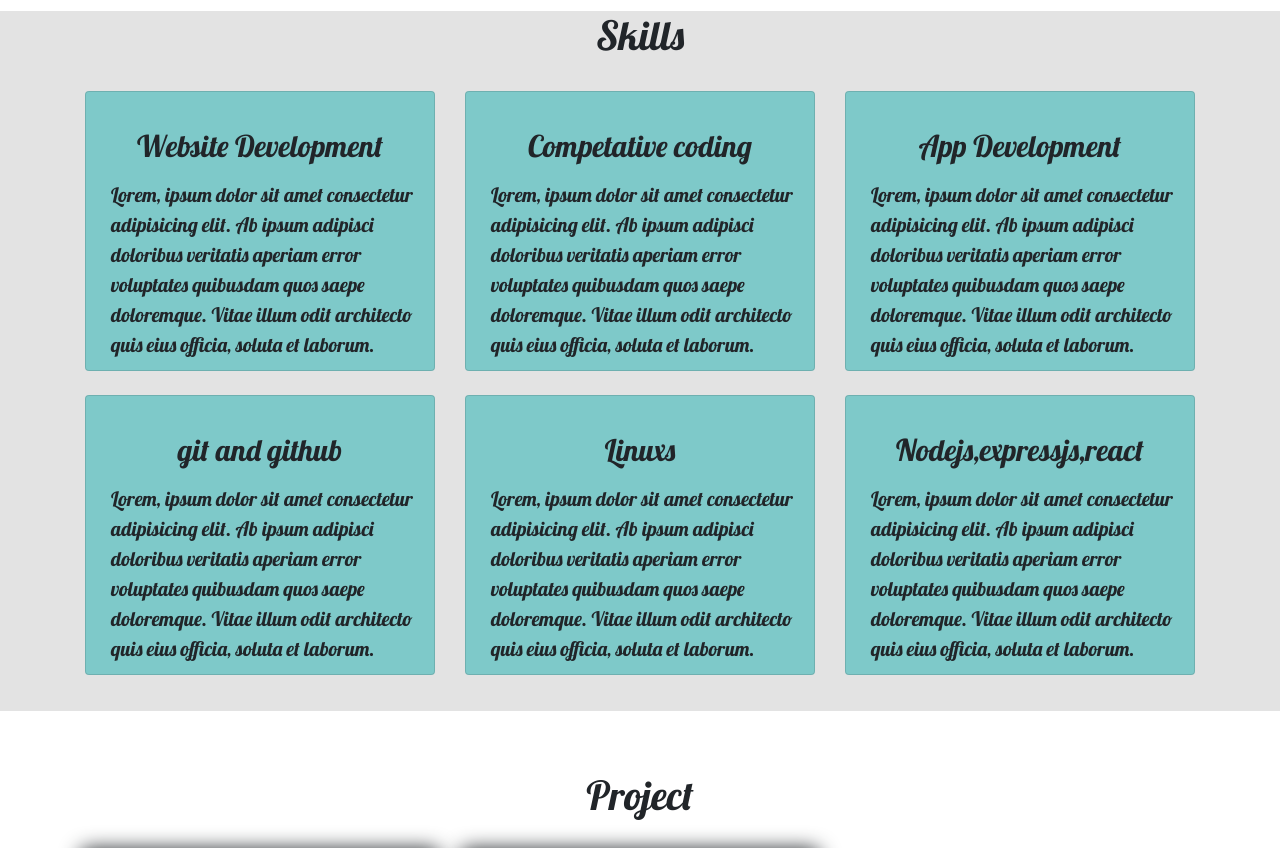
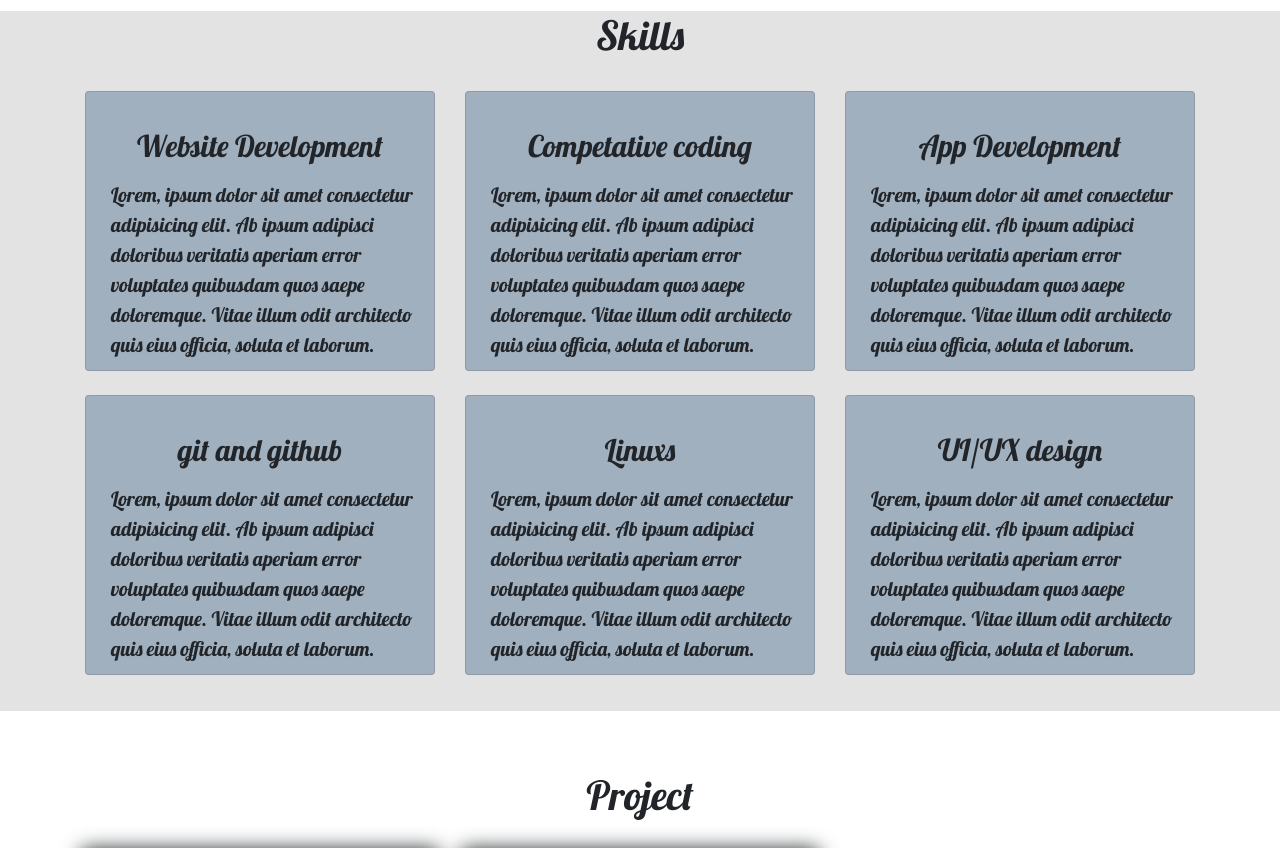
Before and after one commit to Nipunkhattri/myportfolio.github.io, a plain HTML site: page index.html in a window 1280 px wide. Shown: the part 1373-2221 px from the top of the page. Drawn offline with nearby package versions, Linux system fonts and the light colour scheme.

Commit message:
my portfolio

```diff
--- a/index.css
+++ b/index.css
@@ -94,7 +94,7 @@ p{
 .servicesText.card {
     height: 280px;
     cursor: pointer;
-    background-color: #7ec9c9;
+    background-color: #a1b0bf;
   }
 .servicesIcon {
     font-size: 36px;
--- a/index.html
+++ b/index.html
@@ -195,7 +195,7 @@
                 <div class="card servicesText">
                     <div class="card-body">
 
-                        <h4 class="card-title mt-3">Nodejs,expressjs,react</h4>
+                        <h4 class="card-title mt-3">UI/UX design</h4>
                         <p class="card-text mt-3">Lorem, ipsum dolor sit amet consectetur adipisicing elit. Ab ipsum adipisci doloribus veritatis aperiam error voluptates quibusdam quos saepe doloremque. Vitae illum odit architecto quis eius officia, soluta et laborum.
                         </p>
                     </div>
```
